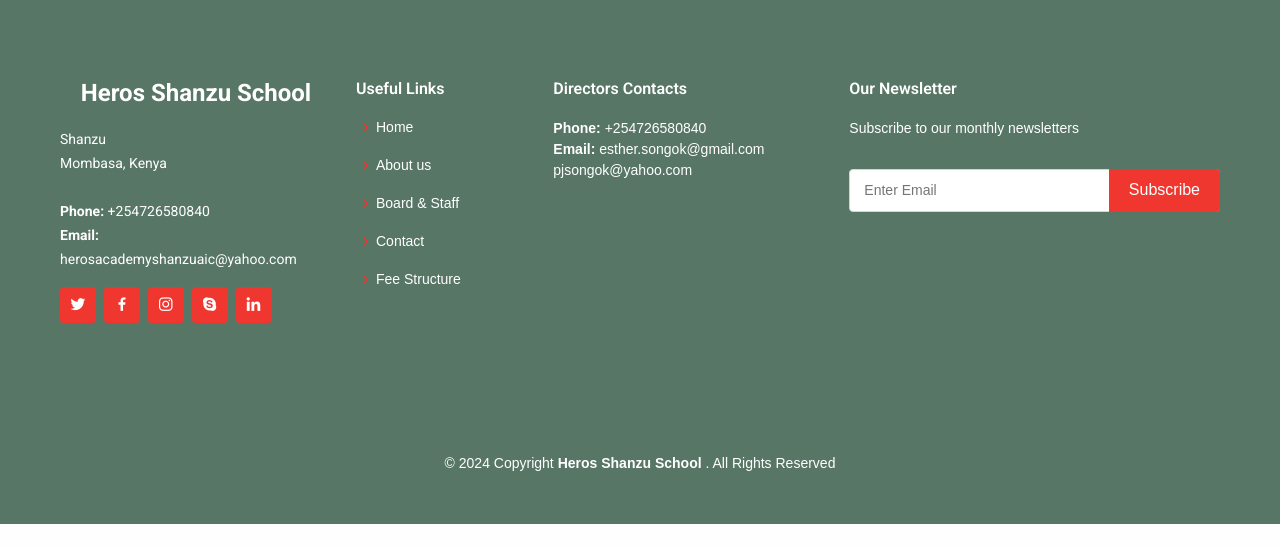
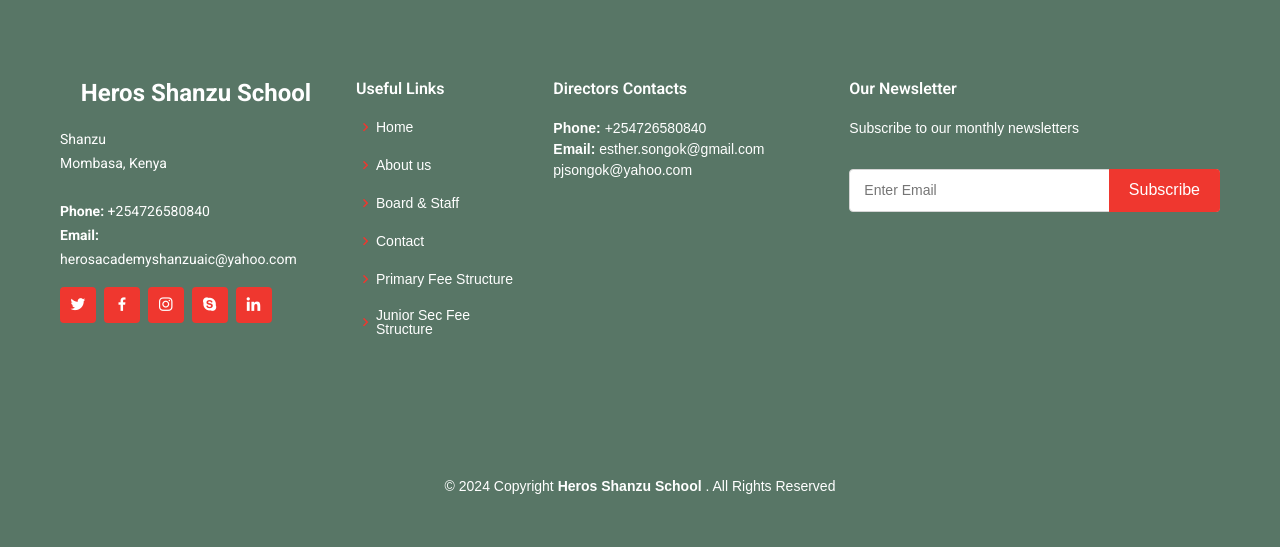
Before and after one commit to rotich254/heroshanzu4, a Django app: page /staff/ in a window 1280 px wide. Shown: the part 3814-4361 px from the top of the page. Before the commit the page ends 4338 px from the top, so only its background shows below. Run offline with Django 5.2, Linux system fonts and the light colour scheme; some libraries are stand-ins or nearby versions.

Commit message:
added the fee structures

```diff
--- a/gallery/templates/gallery/index.html
+++ b/gallery/templates/gallery/index.html
@@ -67,8 +67,12 @@
             <ul>
               <li><a href="#features">Grade Levels</a></li>
               <li><a href="{% url 'make_application' %}">Admission</a></li>
-              <li><a href="">Programmes</a></li>
-              <li><a href="">Fee Structure</a></li>
+              <li class="dropdown"><a href=""><span>Fee Structure</span><i class="bi bi-chevron-down"></i></a>
+              <ul>
+                <li><a href="{% static 'pdf/feestructure.pdf' %}" target="_blank">Primary Fee Structure</a></li>
+                <li><a href="{% static 'pdf/feestructurejuniorsec.pdf' %}" target="_blank">Junior Secondary Fee Structure</a></li>
+              </ul>
+              </li>
             </ul>
           </li>
           <li><a class="{% url 'staff' %}" href="{% url 'staff' %}">Board & Staff</a></li>
@@ -1166,7 +1170,8 @@
               {% block footer-link %}
               <li><i class="bx bx-chevron-right"></i> <a href="#contact">Contact</a></li>
               {% endblock %}
-              <li><i class="bx bx-chevron-right"></i> <a href="#">Fee Structure</a></li>
+              <li><i class="bx bx-chevron-right"></i> <a href="{% static 'pdf/feestructure.pdf' %}" target="_blank">Primary Fee Structure</a></li>
+              <li><i class="bx bx-chevron-right"></i> <a href="{% static 'pdf/feestructurejuniorsec.pdf' %}" target="_blank">Junior Sec Fee Structure</a></li>
             </ul>
           </div>
 
--- a/gallery/templates/gallery/staff.html
+++ b/gallery/templates/gallery/staff.html
@@ -16,8 +16,12 @@
     <ul>
       <li><a href="{% url 'index' %}#features">Grade Levels</a></li>
       <li><a href="{% url 'make_application' %}">Admission</a></li>
-      <li><a href="">Programmes</a></li>
-      <li><a href="">Fee Structure</a></li>
+      <li class="dropdown"><a href=""><span>Fee Structure</span><i class="bi bi-chevron-down"></i></a>
+        <ul>
+          <li><a href="{% static 'pdf/feestructure.pdf' %}" target="_blank">Primary Fee Structure</a></li>
+          <li><a href="{% static 'pdf/feestructurejuniorsec.pdf' %}" target="_blank">Junior Secondary Fee Structure</a></li>
+        </ul>
+      </li>
     </ul>
   </li>
   <li><a class="nav-link scrollto active" href="{% url 'staff' %}">Board & Staff</a></li>
@@ -121,11 +125,11 @@
         <div class="row" data-aos="fade-up">
           <div class="col-md-6"  id="images">
             <img src="{% static 'img/staff/headteacher.png' %}" id="images" alt="" class="img-fluid">
-            <p class="caption">The Headteacher in his office</p>
+            <p class="caption">The Headteacher - Mr. Danvas</p>
           </div>
           <div class="col-md-6" id="images">
             <img src="{% static 'img/staff/staff3.png' %}" id="images" alt="" class="img-fluid">
-            <p class="caption">Deputy Headteacher and the Headteacher</p>
+            <p class="caption">Deputy Headteacher - Mr. Ezekiel</p>
           </div>
         </div>
 
@@ -139,7 +143,7 @@
         <div class="row">
           <div class="col-lg-6" id="images">
             <img src="{% static 'img/staff/staff1.png' %}" id="images" class="img-fluid" alt="">
-            <p class="caption">School Secretary</p>
+            <p class="caption">School Secretary - Madam Rispah</p>
           </div>
           <div class="col-lg-6" id="images">
             <img src="{% static 'img/staff/image63.png' %}" id="images" class="img-fluid" alt="">
```
Also changed, not shown: gallery/templates/gallery/apply.html (+7 -3 lines), gallery/templates/gallery/school.html (+6 -2 lines), heroshanzu/settings.py (line endings or trailing spaces), 4 other files.
